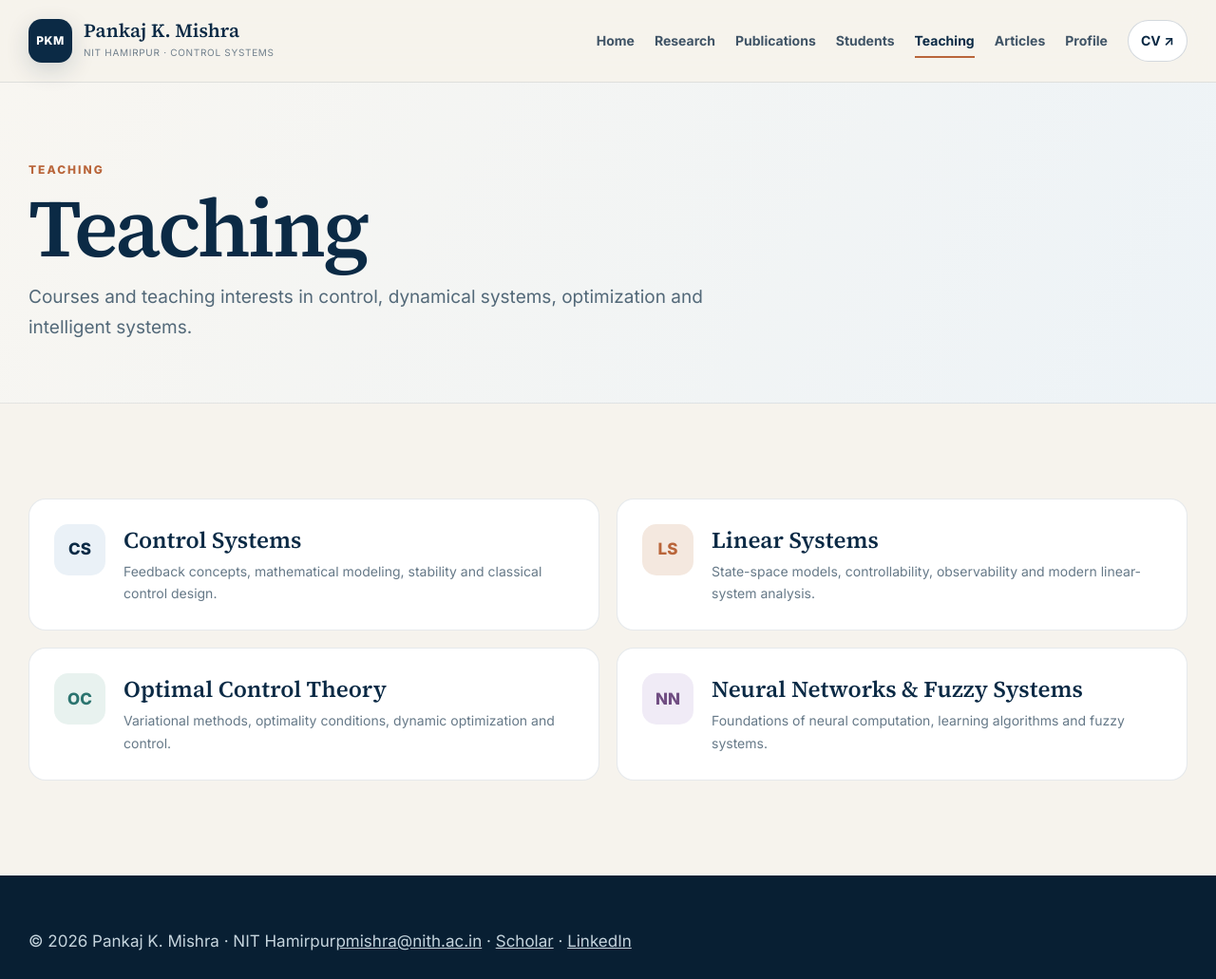
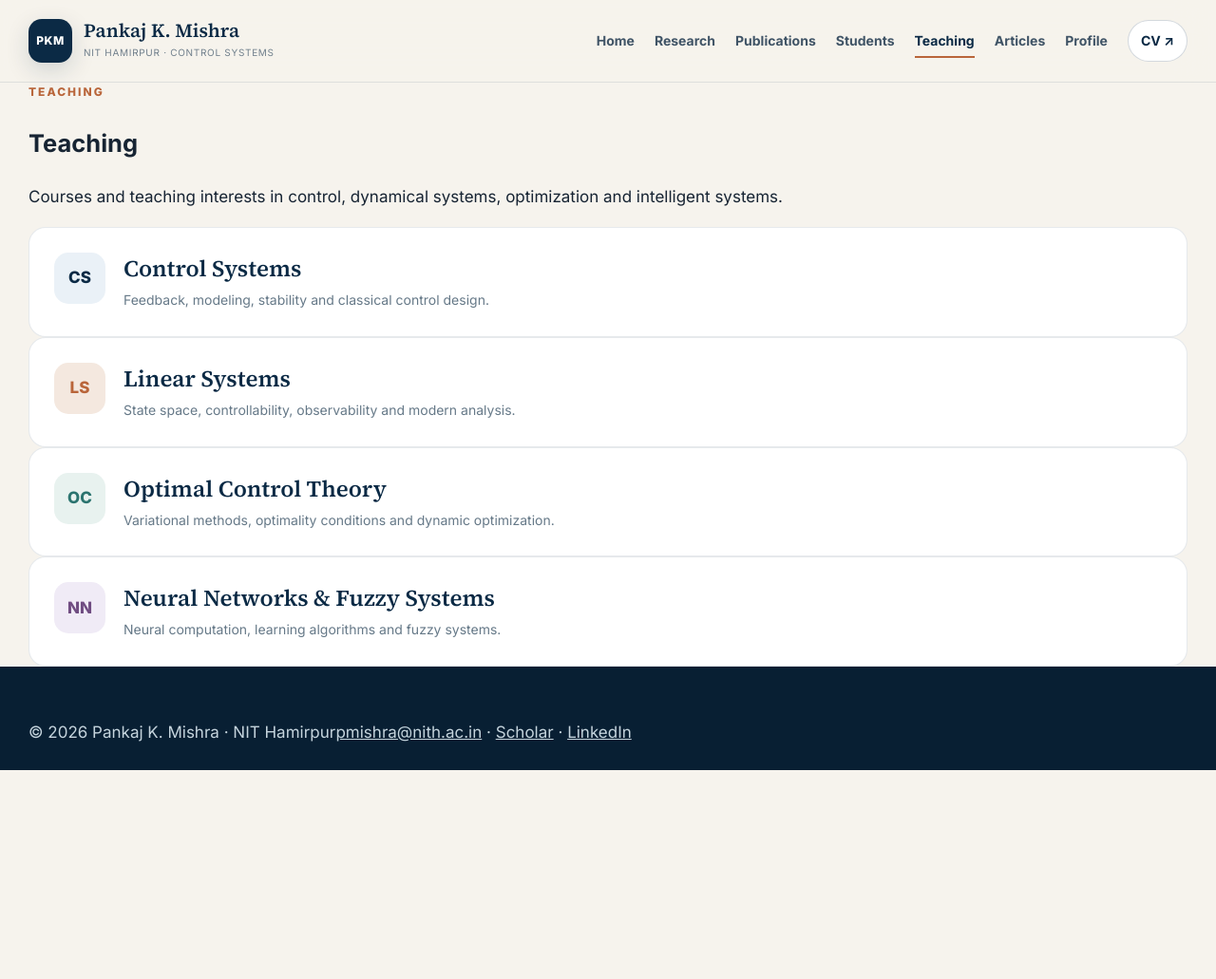
Before and after one commit to p-k-mishra/p-k-mishra.github.io, a Jekyll site: the page built from teaching.md, in a window 1280 px wide and 1031 px high. Shown: the whole window at 95% size. Built offline with Jekyll 4.4.1, drawn with Linux system fonts in a browser that asks for light colours.

Commit message:
Compact teaching page

```diff
--- a/teaching.md
+++ b/teaching.md
@@ -4,4 +4,12 @@ title: Teaching
 permalink: /teaching/
 description: "Teaching interests and courses of Pankaj K. Mishra."
 ---
-<section class="page-hero"><div class="container"><div class="section-label">Teaching</div><h1>Teaching</h1><p>Courses and teaching interests in control, dynamical systems, optimization and intelligent systems.</p></div></section><section class="page-body"><div class="container"><div class="course-list"><div class="course-card"><div class="course-icon">CS</div><div><h3>Control Systems</h3><p>Feedback concepts, mathematical modeling, stability and classical control design.</p></div></div><div class="course-card"><div class="course-icon">LS</div><div><h3>Linear Systems</h3><p>State-space models, controllability, observability and modern linear-system analysis.</p></div></div><div class="course-card"><div class="course-icon">OC</div><div><h3>Optimal Control Theory</h3><p>Variational methods, optimality conditions, dynamic optimization and control.</p></div></div><div class="course-card"><div class="course-icon">NN</div><div><h3>Neural Networks & Fuzzy Systems</h3><p>Foundations of neural computation, learning algorithms and fuzzy systems.</p></div></div></div></div></section>
+<section class="compact-page"><div class="container">
+  <div class="compact-page-head"><div><div class="section-label">Teaching</div><h1>Teaching</h1></div><p>Courses and teaching interests in control, dynamical systems, optimization and intelligent systems.</p></div>
+  <div class="course-grid compact-courses">
+    <article class="course-card"><div class="course-icon">CS</div><div><h3>Control Systems</h3><p>Feedback, modeling, stability and classical control design.</p></div></article>
+    <article class="course-card"><div class="course-icon">LS</div><div><h3>Linear Systems</h3><p>State space, controllability, observability and modern analysis.</p></div></article>
+    <article class="course-card"><div class="course-icon">OC</div><div><h3>Optimal Control Theory</h3><p>Variational methods, optimality conditions and dynamic optimization.</p></div></article>
+    <article class="course-card"><div class="course-icon">NN</div><div><h3>Neural Networks & Fuzzy Systems</h3><p>Neural computation, learning algorithms and fuzzy systems.</p></div></article>
+  </div>
+</div></section>
```
